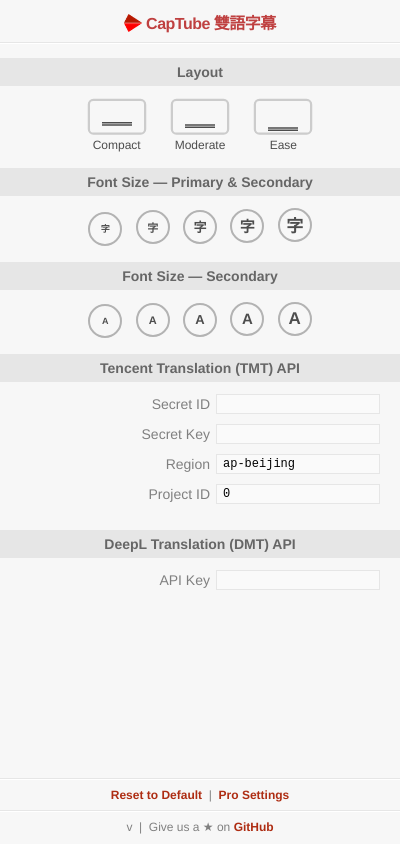
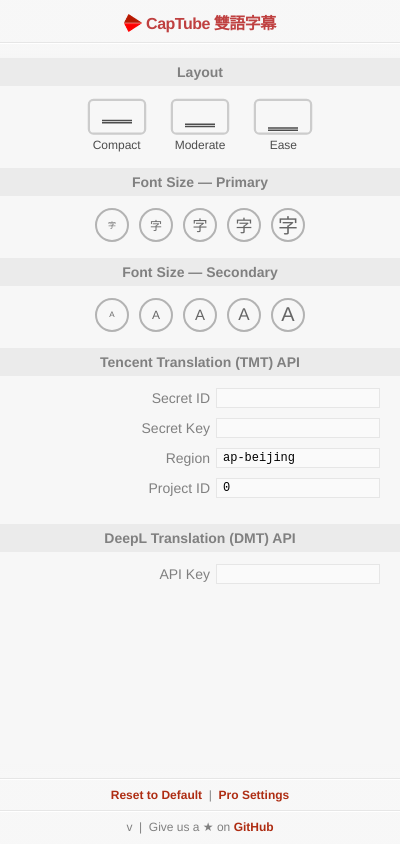
Before and after one commit to dannvix/CapTube, a browser extension: page src/popup.html in a window 400 px wide. Drawn offline with Linux system fonts and the light colour scheme; files that its build step writes are made by us from their sources.

Commit message:
Refine popup UI

```diff
--- a/package.json
+++ b/package.json
@@ -2,7 +2,7 @@
   "name": "captube",
   "description": "Dual subtitles with AI-enabled translations",
   "author": "Dan Chen",
-  "version": "1.2.2",
+  "version": "1.2.3",
   "license": "MIT",
   "private": true,
   "scripts": {
--- a/src/popup.css
+++ b/src/popup.css
@@ -11,7 +11,8 @@
   outline: 0;
   user-select: none;
   padding-top: 25px;
-  padding-bottom: 45px;
+  padding-bottom: 25px;
+  overscroll-behavior: none;
 }
 
 .wrapper {
@@ -53,9 +54,10 @@
   letter-spacing: -0.5px;
   position: fixed;
   top: 0px;
-  background: hsl(0, 0%, 97%);
   width: 100%;
   padding-top: 10px;
+  padding-bottom: 6px;
+  background: linear-gradient(0deg, hsla(0, 0%, 97%, 0) 0%, hsla(0, 0%, 97%, 1) 15%, hsla(0, 0%, 97%, 1.0) 100%);
 }
 
 header img {
@@ -69,11 +71,21 @@
 }
 
 section h2 {
-  color: hsl(0, 0%, 40%);
+  color: hsl(0, 0%, 50%);
   font-size: 14px;
   margin: 0 0 12px 0;
   padding: 6px 0;
-  background: hsl(0, 0%, 90%);
+  background: hsl(0, 0%, 92%);
+}
+
+section h2.active:after {
+  display: inline-block;
+  content: '';
+  width: 10px;
+  height: 10px;
+  border-radius: 10px;
+  background: hsl(120, 60%, 80%);
+  margin-left: 5px;
 }
 
 a {
@@ -99,9 +111,10 @@
   position: fixed;
   color: hsl(0, 0%, 50%);
   width: 100%;
-  background: hsl(0, 0%, 97%);
+  background: linear-gradient(180deg, hsla(0, 0%, 97%, 0) 0%, hsla(0, 0%, 97%, 1) 15%, hsla(0, 0%, 97%, 1.0) 100%);
   bottom: 0;
   padding-bottom: 10px;
+  padding-top: 6px;
 }
 
 .settings-secondary-lang {
@@ -162,14 +175,20 @@
   stroke: hsl(0, 80%, 50%);
 }
 
+.font-size-list {
+  display: flex;
+  justify-content: center;
+  align-items: center;
+}
+
 .font-size {
   position: relative;
   height: 30px;
   width: 30px;
   border: 2px solid hsl(0, 0%, 70%);
-  color: hsl(0, 0%, 30%);
+  color: hsl(0, 0%, 40%);
   border-radius: 21px;
-  font-weight: bold;
+  font-weight: normal;
   align-items: stretch;
   display: inline-flex;
   flex-direction: column;
@@ -187,11 +206,11 @@
   cursor: pointer;
 }
 
-.font-size-xs { font-size:  9px; }
-.font-size-s  { font-size: 11px; }
-.font-size-m  { font-size: 13px; }
-.font-size-l  { font-size: 15px; }
-.font-size-xl { font-size: 17px; }
+.font-size-xs { font-size:  8px; }
+.font-size-s  { font-size: 12px; }
+.font-size-m  { font-size: 15px; }
+.font-size-l  { font-size: 17px; }
+.font-size-xl { font-size: 20px; }
 
 .settings-tencent-translation,
 .settings-deepl-translation {
--- a/src/popup.html
+++ b/src/popup.html
@@ -18,16 +18,16 @@
       <div data-id="0">
         <svg xmlns="http://www.w3.org/2000/svg" version="1.1" viewBox="0 0 160 100">
           <rect x="5" y="5" width="150" height="90" rx="12" ry="12" fill="transparent" stroke="hsl(0, 0%, 80%)" stroke-width="6"/>
+          <line x1="40" y1="60" x2="120" y2="60" stroke="hsl(0, 0%, 30%)" stroke-width="4"/>
           <line x1="40" y1="66" x2="120" y2="66" stroke="hsl(0, 0%, 30%)" stroke-width="4"/>
-          <line x1="40" y1="72" x2="120" y2="72" stroke="hsl(0, 0%, 30%)" stroke-width="4"/>
         </svg>
         <p>Compact</p>
       </div>
       <div data-id="1">
         <svg xmlns="http://www.w3.org/2000/svg" version="1.1" viewBox="0 0 160 100">
           <rect x="5" y="5" width="150" height="90" rx="12" ry="12" fill="transparent" stroke="hsl(0, 0%, 80%)" stroke-width="6"/>
-          <line x1="40" y1="72" x2="120" y2="72" stroke="hsl(0, 0%, 30%)" stroke-width="4"/>
-          <line x1="40" y1="78" x2="120" y2="78" stroke="hsl(0, 0%, 30%)" stroke-width="4"/>
+          <line x1="40" y1="70" x2="120" y2="70" stroke="hsl(0, 0%, 30%)" stroke-width="4"/>
+          <line x1="40" y1="76" x2="120" y2="76" stroke="hsl(0, 0%, 30%)" stroke-width="4"/>
         </svg>
         <p>Moderate</p>
       </div>
@@ -42,7 +42,7 @@
     </section>
 
     <section class="settings-primary-font-size">
-      <h2>Font Size — Primary & Secondary</h2>
+      <h2>Font Size — Primary</h2>
       <div class="font-size-list">
         <div data-id="0" class="font-size font-size-xs">字</div>
         <div data-id="1" class="font-size font-size-s">字</div>
--- a/src/popup.js
+++ b/src/popup.js
@@ -109,7 +109,7 @@
 
   // Tencent Translation (TMT)
   const tmtTitleElem = document.querySelector('.settings-tencent-translation h2');
-  tmtTitleElem.style.color = (settings.tmtEnabled) ? 'hsl(120, 90%, 25%)' : 'hsl(0, 0%, 40%)';
+  tmtTitleElem.classList[(settings.tmtEnabled) ? 'add' : 'remove']('active');
   const tmtFieldNames = ['tmtSecretId', 'tmtSecretKey', 'tmtRegion', 'tmtProjectId'];
   tmtFieldNames.forEach(name => {
     const inputElem = document.querySelector(`input[name=${name}]`);
@@ -120,7 +120,7 @@
 
   // DeepL Translation (DMT)
   const dmtTitleElem = document.querySelector('.settings-deepl-translation h2');
-  dmtTitleElem.style.color = (settings.dmtEnabled) ? 'hsl(120, 90%, 25%)' : 'hsl(0, 0%, 40%)';
+  dmtTitleElem.classList[(settings.dmtEnabled) ? 'add' : 'remove']('active');
   const dmtFieldNames = ['dmtApiKey'];
   dmtFieldNames.forEach(name => {
     const inputElem = document.querySelector(`input[name=${name}]`);
```
Also changed, not shown: 1 other file.
